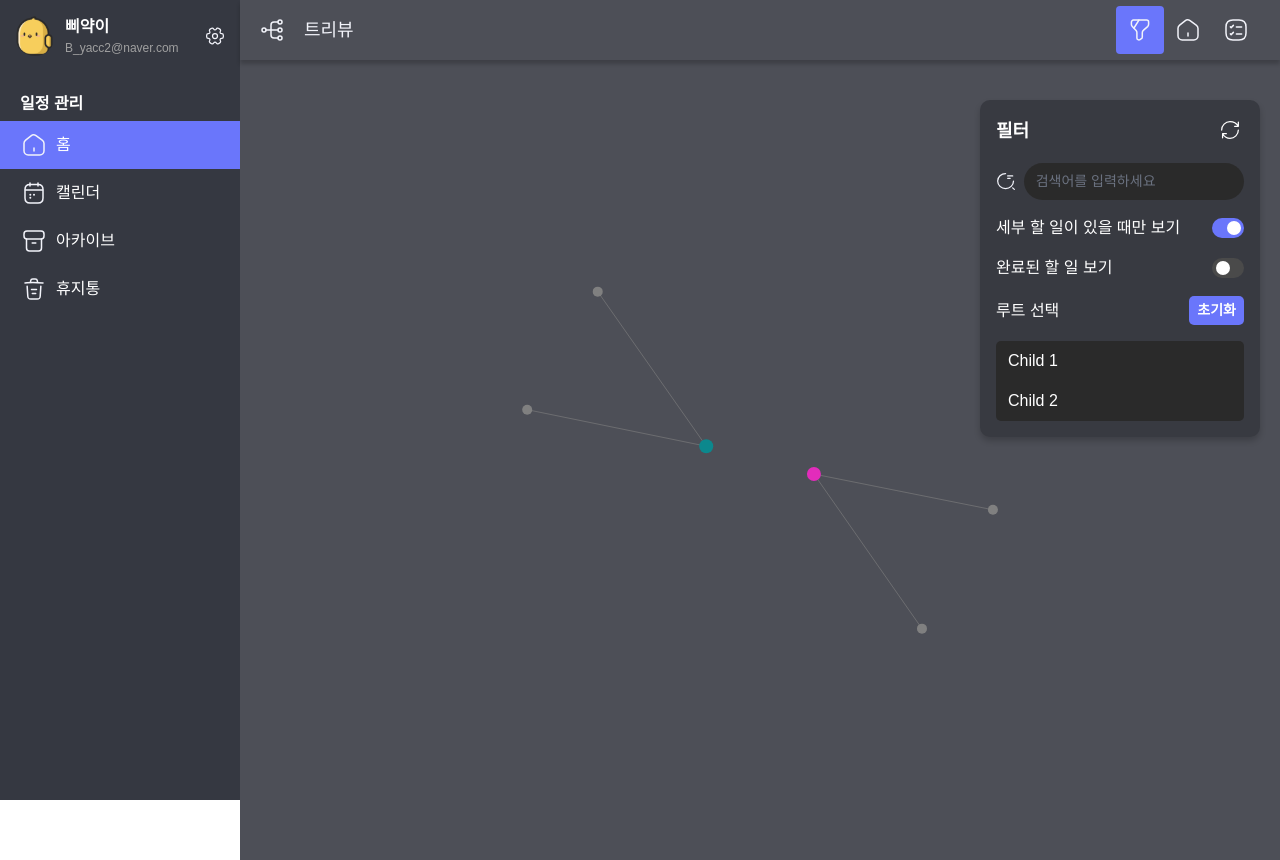
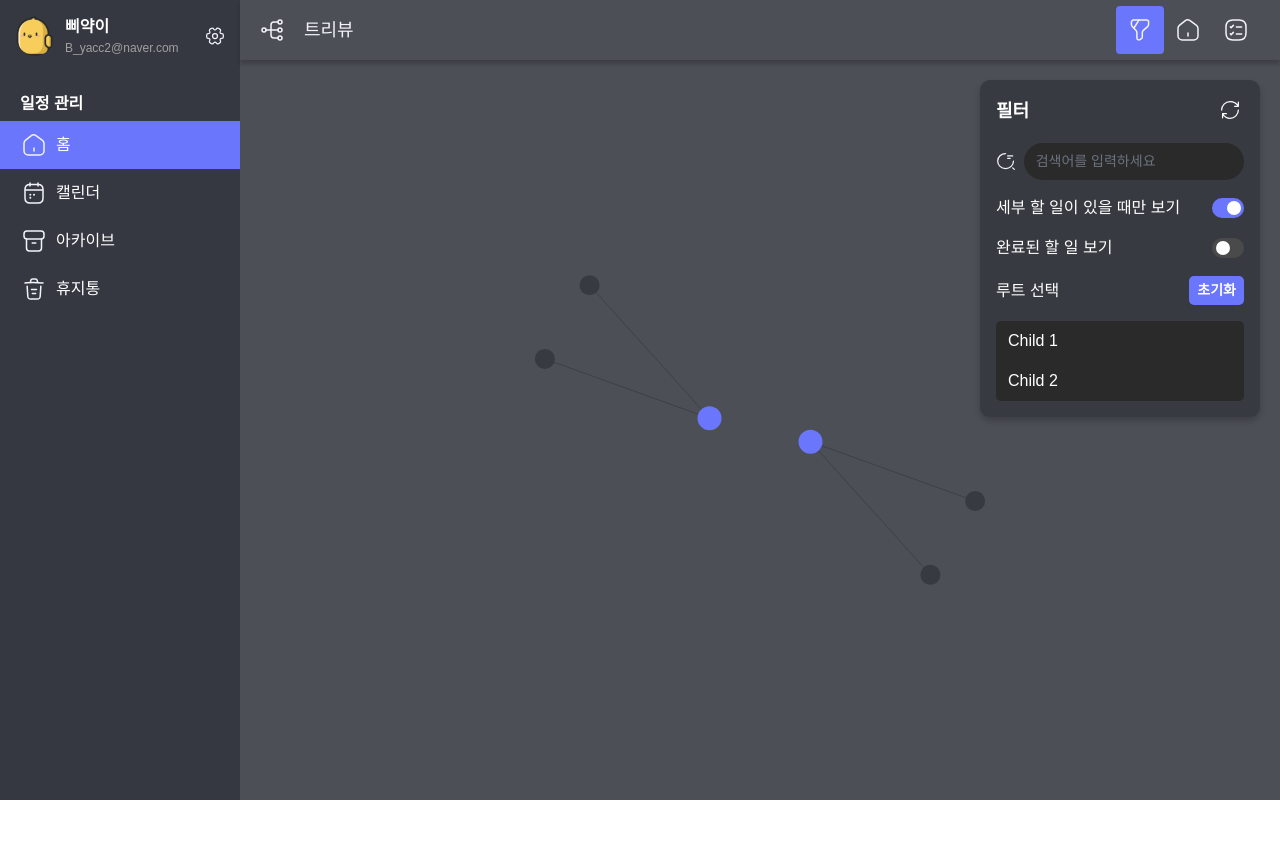
Before and after one commit to Team-MoLU/E-DAY-Next.js, a Next.js app: page /app/tree-view in a window 1280 px wide. After the commit the page ends 800 px from the top, so only its background shows below. Built offline with nearby package versions, Linux system fonts and the light colour scheme; a web font is replaced by a local one.

Commit message:
[feature/EASY-78-menuUI] feat: 트리뷰 UI 수정

```diff
--- a/src/app/app/layout.module.css
+++ b/src/app/app/layout.module.css
@@ -35,7 +35,7 @@
   grid-area: sidebar;
   background-color: #353841;
   width: 240px;
-  z-index: 11;
+  z-index: 105;
 }
 
 .topbar {
@@ -48,6 +48,7 @@
   align-items: center;
   width: 100%;
   height: 60px;
+  z-index: 100;
 }
 
 .mainContent {
--- a/src/app/app/tree-view/page.js
+++ b/src/app/app/tree-view/page.js
@@ -15,7 +15,7 @@ export default function TreeViewPage() {
 
   useEffect(() => {
     dispatch(setMenu("tree-view"));
-  }, []);
+  }, [dispatch]);
 
   useEffect(() => {
     const updateSize = () => {
@@ -52,10 +52,10 @@ export default function TreeViewPage() {
     <div
       style={{
         width: "100%",
-        height: "95vh",
+        height: "100%",
         display: "flex",
         flexDirection: "column",
-        overflow: "hidden",
+        overflow: "none",
         position: "relative",
       }}
     >
@@ -67,7 +67,7 @@ export default function TreeViewPage() {
           left: 0,
           right: 0,
           bottom: 0,
-          overflow: "hidden",
+          overflow: "none",
         }}
         onContextMenu={handleContextMenu}
       >
@@ -79,21 +79,7 @@ export default function TreeViewPage() {
           />
         )}
       </div>
-      <div
-        style={{
-          position: "absolute",
-          top: 0,
-          left: 0,
-          right: 0,
-          padding: "20px",
-          display: "flex",
-          alignItems: "center",
-          justifyContent: "space-between",
-          zIndex: 10,
-        }}
-      >
-        <TreeFilter />
-      </div>
+      <TreeFilter />
     </div>
   );
 }
--- a/src/components/Tree.js
+++ b/src/components/Tree.js
@@ -11,6 +11,7 @@ const Tree = React.memo(({ width, height, onNodeClick }) => {
   const zoomRef = useRef(null);
   const scaleRef = useRef(d3.zoomIdentity);
   const simulationRef = useRef(null);
+  const primaryColor = useSelector((state) => state.theme.primaryColor);
 
   const memoizedData = useMemo(() => data.children || [], [data]);
 
@@ -221,13 +222,13 @@ const Tree = React.memo(({ width, height, onNodeClick }) => {
             )
             .strength(1)
         )
-        .force("charge", d3.forceManyBody().strength(-300)) // 척력 증가
+        .force("charge", d3.forceManyBody().strength(-100)) // 척력 증가
         .force(
           "radial",
           d3.forceRadial((d) => radialScale(d.depth), 0, 0).strength(1) // radial force 강도 증가
         )
         .force("center", d3.forceCenter(0, 0))
-        .force("collision", d3.forceCollide().radius(20)) // 충돌 반지름 증가
+        .force("collision", d3.forceCollide().radius(10)) // 충돌 반지름 증가
         .on("tick", () => {
           nodes.forEach((node) => {
             if (node.depth === 0) {
@@ -293,17 +294,18 @@ const Tree = React.memo(({ width, height, onNodeClick }) => {
     // 링크 렌더링
     const link = g
       .append("g")
-      .attr("stroke-opacity", 0.6)
+      .attr("stroke-opacity", 0.7)
       .selectAll("line")
       .data(links)
       .join("line")
       .attr("stroke", (d) => {
         // 타겟 노드의 상태를 기준으로 색상 결정
         if (d.target.data.check) {
-          const topLevelParentId = findTopLevelParentId(data, d.target.data.id);
-          return common.getLighterColorFromUuid(topLevelParentId, 15);
+          // const topLevelParentId = findTopLevelParentId(data, d.target.data.id);
+          // return common.getLighterColorFromUuid(topLevelParentId, 15);
+          return common.getLighterColor(primaryColor, 15);
         } else {
-          return "gray";
+          return "#383A41";
         }
       });
 
@@ -324,16 +326,13 @@ const Tree = React.memo(({ width, height, onNodeClick }) => {
       .append("circle")
       .attr("fill", (d) =>
         d.depth === 0
-          ? common.getColorFromUuid(d.data.id)
+          ? primaryColor
           : d.data.check
-          ? common.getLighterColorFromUuid(
-              findTopLevelParentId(data, d.data.id),
-              15
-            )
-          : "gray"
+          ? common.getLighterColor(primaryColor, 15)
+          : "#383A41"
       )
       .attr("stroke-width", 1.5)
-      .attr("r", (d) => (d.depth === 0 ? 7 : 5))
+      .attr("r", (d) => (d.depth === 0 ? 12 : 10))
       .style("cursor", "pointer");
 
     // 검색어와 일치하는 노드 강조
@@ -348,7 +347,7 @@ const Tree = React.memo(({ width, height, onNodeClick }) => {
           d.data._matches
       )
       .append("circle")
-      .attr("r", (d) => (d.depth === 0 ? 10 : 8))
+      .attr("r", (d) => (d.depth === 0 ? 14 : 12))
       .attr("fill", "none")
       .attr("stroke", (d) =>
         common.getLighterColorFromUuid(
@@ -361,11 +360,11 @@ const Tree = React.memo(({ width, height, onNodeClick }) => {
     // 레이블 렌더링
     const labels = node
       .append("text")
-      .attr("dy", 20)
+      .attr("dy", 24)
       .attr("text-anchor", "middle")
       .text((d) => d.data.name)
       .style("font-size", "10px")
-      .style("fill", "black")
+      .style("fill", "#EAEDF3")
       .style("opacity", 0);
 
     // 레이블 가시성 업데이트 함수
@@ -432,7 +431,7 @@ const Tree = React.memo(({ width, height, onNodeClick }) => {
           .select("circle")
           .transition()
           .duration(200)
-          .attr("r", (d) => (d.depth === 0 ? 9 : 7));
+          .attr("r", (d) => (d.depth === 0 ? 14 : 12));
         highlightConnectedNodes(d, 0.2);
       })
       .on("mouseout", function (event, d) {
@@ -440,7 +439,7 @@ const Tree = React.memo(({ width, height, onNodeClick }) => {
           .select("circle")
           .transition()
           .duration(200)
-          .attr("r", (d) => (d.depth === 0 ? 7 : 5));
+          .attr("r", (d) => (d.depth === 0 ? 12 : 10));
 
         const t = d3.transition().duration(250).ease(d3.easeCubicOut);
         node.transition(t).style("opacity", 1);
@@ -465,6 +464,7 @@ const Tree = React.memo(({ width, height, onNodeClick }) => {
       simulationRef.current.stop();
     };
   }, [
+    primaryColor,
     data,
     filter.searchTerm,
     processedData,
```
Also changed, not shown: src/lib/common/common_fn.js.
